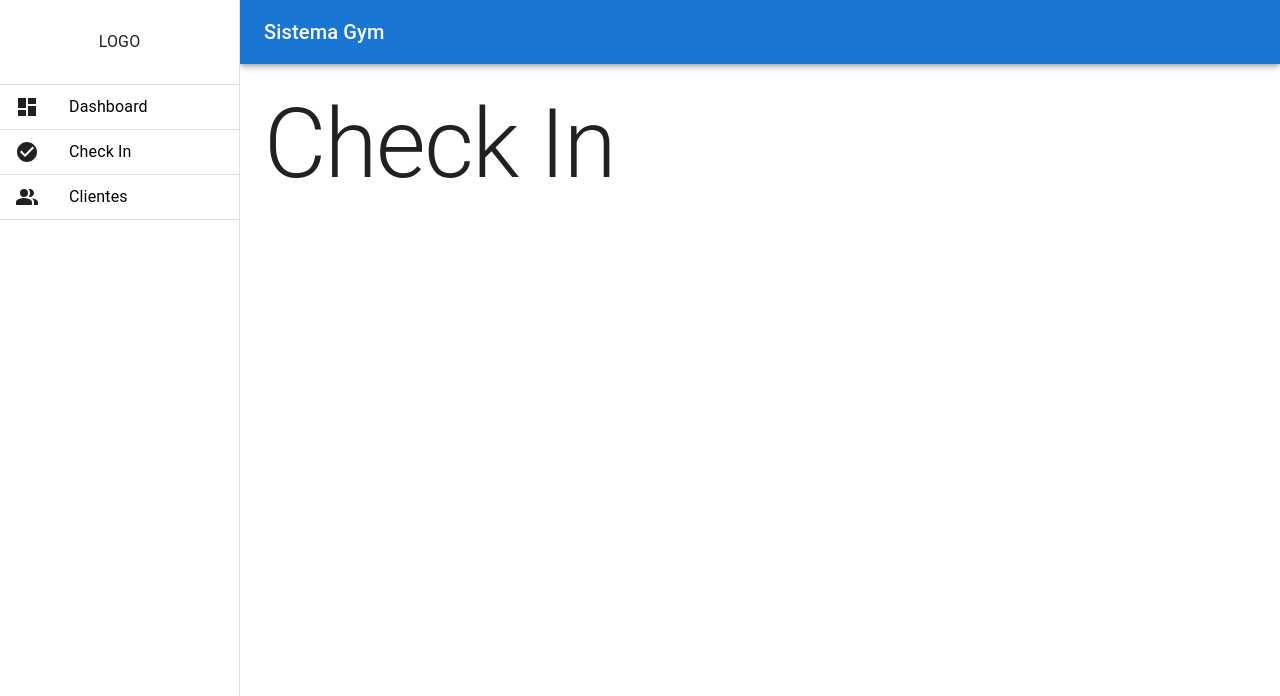
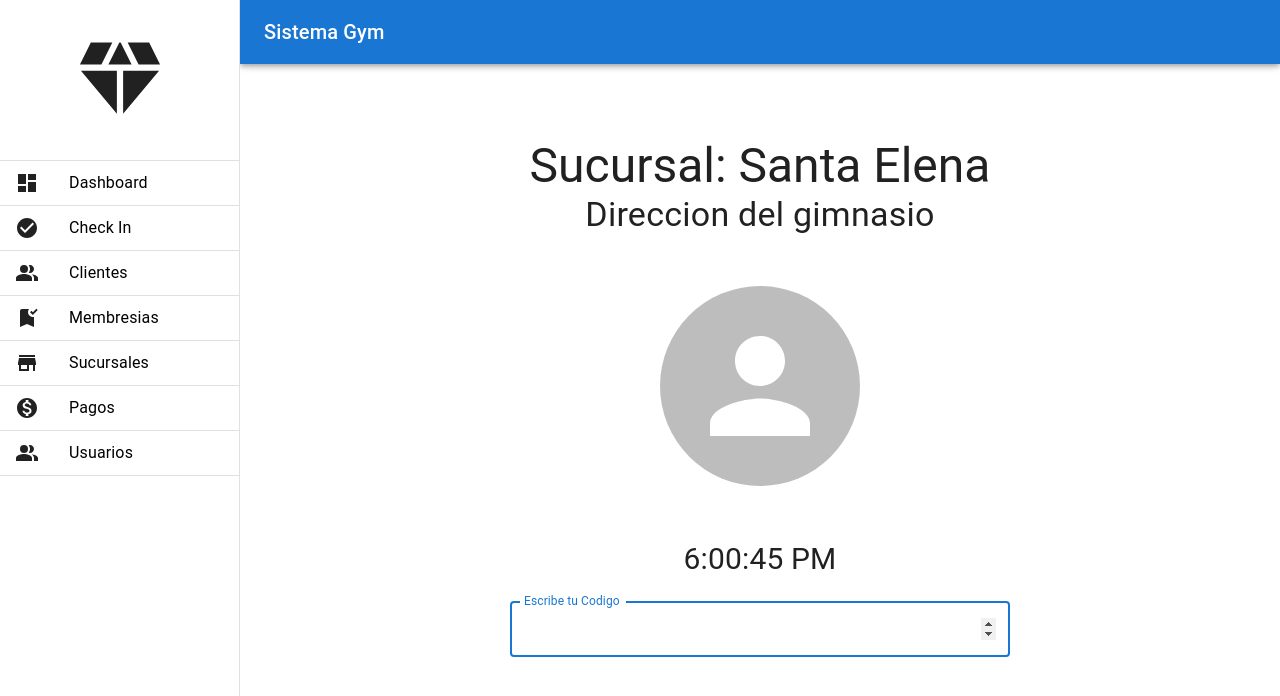
Before and after one commit to th3liquid/gymsistema, a React (Vite) app: page /checkin in a window 1280 px wide. Shown: the top 696 px of the page. Built offline with nearby package versions, Linux system fonts and the light colour scheme.

Commit message:
Avances Check In

```diff
--- /dev/null
+++ b/src/components/Clock.jsx
@@ -0,0 +1,13 @@
+import React, { useEffect, useState } from "react";
+
+export const Clock = () => {
+  const [clockState, setClockState] = useState(true);
+  useEffect(() => {
+    setInterval(() => {
+       const date = new Date();
+       setClockState(date.toLocaleTimeString())
+    }, 1000);
+  }, []);
+
+  return <div style={{fontSize: '30px'}}>{clockState}</div>;
+};
--- a/src/pages/checkin/CheckInPage.jsx
+++ b/src/pages/checkin/CheckInPage.jsx
@@ -1,8 +1,43 @@
-import { Typography } from '@mui/material'
-import React from 'react'
+import { Avatar, Grid, Input, TextField, Typography } from "@mui/material";
+import { display } from "@mui/system";
+import React from "react";
+import { Clock } from "../../components/Clock";
+
+
 
 export const CheckInPage = () => {
+  const focusUsernameInputField = input => {
+    if (input) {
+      setTimeout(() => {input.focus()}, 100);
+    }
+  };
   return (
-    <Typography variant='h1'>Check In</Typography>
-  )
-}
+    <>
+      <Grid container>
+        <Grid sx={{ marginTop: '50px', display: "flex", justifyContent: "center" }} item xs={12}>
+          <Typography variant="h3">Sucursal: Santa Elena</Typography>
+        </Grid>
+        <Grid sx={{ display: "flex", justifyContent: "center" }} item xs={12}>
+          <Typography variant="h4">Direccion del gimnasio</Typography>
+        </Grid>
+        <Grid sx={{marginTop: '50px', display: "flex", justifyContent: "center" }} item xs={12}>
+          <Avatar sx={{width: '200px', height: '200px'}} />
+        </Grid>
+        <Grid sx={{marginTop: '50px', display: "flex", justifyContent: "center" }} item xs={12}>
+
+          <Clock />
+        </Grid>
+        <Grid sx={{marginTop: '20px', display: "flex", justifyContent: "center" }} item xs={12}>
+        <TextField
+        sx={{width: '500px'}}
+          label="Escribe tu Codigo"
+          autoFocus
+          id="outlined-size-small"
+          type='number'
+          size="large"
+        />
+        </Grid>
+      </Grid>
+    </>
+  );
+};
--- /dev/null
+++ b/src/pages/membresias/MembresiasPage.jsx
@@ -0,0 +1,7 @@
+import React from 'react'
+
+export const MembresiasPage = () => {
+  return (
+    <div>MembresiasPage</div>
+  )
+}
--- /dev/null
+++ b/src/pages/pagos/PagosPage.jsx
@@ -0,0 +1,7 @@
+import React from 'react'
+
+export const PagosPage = () => {
+  return (
+    <div>PagosPage</div>
+  )
+}
--- /dev/null
+++ b/src/pages/sucursales/SucursalesPage.jsx
@@ -0,0 +1,7 @@
+import React from 'react'
+
+export const SucursalesPage = () => {
+  return (
+    <div>SucursalesPage</div>
+  )
+}
--- /dev/null
+++ b/src/pages/usuarios/UsuariosPage.jsx
@@ -0,0 +1,7 @@
+import React from 'react'
+
+export const UsuariosPage = () => {
+  return (
+    <div>UsuariosPage</div>
+  )
+}
--- a/src/router/RouterGym.jsx
+++ b/src/router/RouterGym.jsx
@@ -4,6 +4,10 @@ import { CheckInPage } from "../pages/checkin/CheckInPage";
 import { ClientsPage } from "../pages/clients/ClientsPage";
 import { DashboardPage } from "../pages/dashboard/DashboardPage";
 import { LoginPage } from "../pages/login/LoginPage";
+import { MembresiasPage } from "../pages/membresias/MembresiasPage";
+import { PagosPage } from "../pages/pagos/PagosPage";
+import { SucursalesPage } from "../pages/sucursales/SucursalesPage";
+import { UsuariosPage } from "../pages/usuarios/UsuariosPage";
 
 export const RouterGym = () => {
   return (
@@ -13,6 +17,10 @@ export const RouterGym = () => {
         <Route path="dashboard" element={<DashboardPage />} />
         <Route path="checkin" element={<CheckInPage />} />
         <Route path="clientes" element={<ClientsPage />} />
+        <Route path="membresias" element={<MembresiasPage />} />
+        <Route path="sucursales" element={<SucursalesPage />} />
+        <Route path="pagos" element={<PagosPage />} />
+        <Route path="usuarios" element={<UsuariosPage />} />
         <Route path="/" element={<Navigate to="/dashboard" />} />
       </Routes>
     </>
--- a/src/ui/MiniDrawer.jsx
+++ b/src/ui/MiniDrawer.jsx
@@ -26,6 +26,14 @@ import { RouterGym } from "../router/RouterGym";
 import { CheckInPage } from "../pages/checkin/CheckInPage";
 import PeopleAltIcon from "@mui/icons-material/PeopleAlt";
 import { ClientsPage } from "../pages/clients/ClientsPage";
+import BookmarkAddedIcon from '@mui/icons-material/BookmarkAdded';
+import StoreIcon from '@mui/icons-material/Store';
+import MonetizationOnIcon from '@mui/icons-material/MonetizationOn';
+import { UsuariosPage } from "../pages/usuarios/UsuariosPage";
+import { PagosPage } from "../pages/pagos/PagosPage";
+import { SucursalesPage } from "../pages/sucursales/SucursalesPage";
+import { MembresiasPage } from "../pages/membresias/MembresiasPage";
+import DiamondIcon from '@mui/icons-material/Diamond';
 
 const drawerWidth = 240;
 
@@ -39,9 +47,16 @@ function ResponsiveDrawer(props) {
 
   const drawer = (
     <Grid>
-      <Grid container sx={{display: 'flex', justifyContent: 'center', paddingTop: '30px', paddingBottom: '30px'}}>
-
-      <Typography>LOGO</Typography>
+      <Grid
+        container
+        sx={{
+          display: "flex",
+          justifyContent: "center",
+          paddingTop: "30px",
+          paddingBottom: "30px",
+        }}
+      >
+        <DiamondIcon sx={{fontSize: '100px'}} />
       </Grid>
 
       <Divider />
@@ -105,7 +120,82 @@ function ResponsiveDrawer(props) {
           </NavLink>
         </Grid>
       </Grid>
-
+      <Divider />
+      <Grid container>
+        <Grid
+          item
+          sx={{
+            display: "flex",
+            justifyContent: "start",
+            marginLeft: "15px",
+            paddingTop: "10px",
+            paddingBottom: "10px",
+          }}
+          xs={12}
+        >
+          <BookmarkAddedIcon />
+          <NavLink to="membresias" component={<MembresiasPage />}>
+            <Typography sx={{ marginLeft: "30px" }}>Membresias</Typography>
+          </NavLink>
+        </Grid>
+      </Grid>
+      <Divider />
+      <Grid container>
+        <Grid
+          item
+          sx={{
+            display: "flex",
+            justifyContent: "start",
+            marginLeft: "15px",
+            paddingTop: "10px",
+            paddingBottom: "10px",
+          }}
+          xs={12}
+        >
+          <StoreIcon />
+          <NavLink to="sucursales" component={<SucursalesPage />}>
+            <Typography sx={{ marginLeft: "30px" }}>Sucursales</Typography>
+          </NavLink>
+        </Grid>
+      </Grid>
+      <Divider />
+      <Grid container>
+        <Grid
+          item
+          sx={{
+            display: "flex",
+            justifyContent: "start",
+            marginLeft: "15px",
+            paddingTop: "10px",
+            paddingBottom: "10px",
+          }}
+          xs={12}
+        >
+          <MonetizationOnIcon />
+          <NavLink to="pagos" component={<PagosPage />}>
+            <Typography sx={{ marginLeft: "30px" }}>Pagos</Typography>
+          </NavLink>
+        </Grid>
+      </Grid>
+      <Divider />
+      <Grid container>
+        <Grid
+          item
+          sx={{
+            display: "flex",
+            justifyContent: "start",
+            marginLeft: "15px",
+            paddingTop: "10px",
+            paddingBottom: "10px",
+          }}
+          xs={12}
+        >
+          <PeopleAltIcon />
+          <NavLink to="usuarios" component={<UsuariosPage/>}>
+            <Typography sx={{ marginLeft: "30px" }}>Usuarios</Typography>
+          </NavLink>
+        </Grid>
+      </Grid>
       <Divider />
     </Grid>
   );
```
Also changed, not shown: src/components/clock.css (added, +11 -0 lines).
